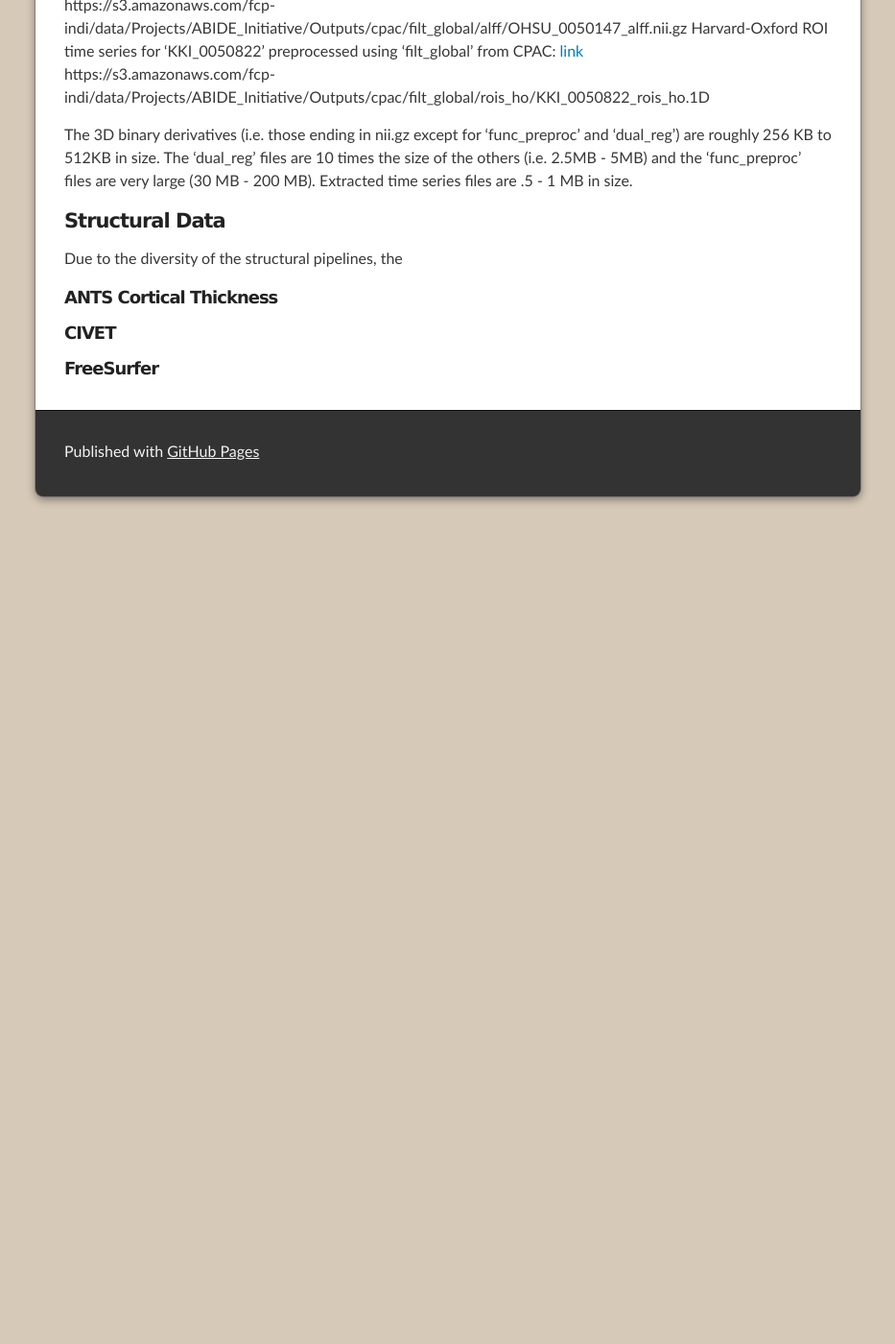
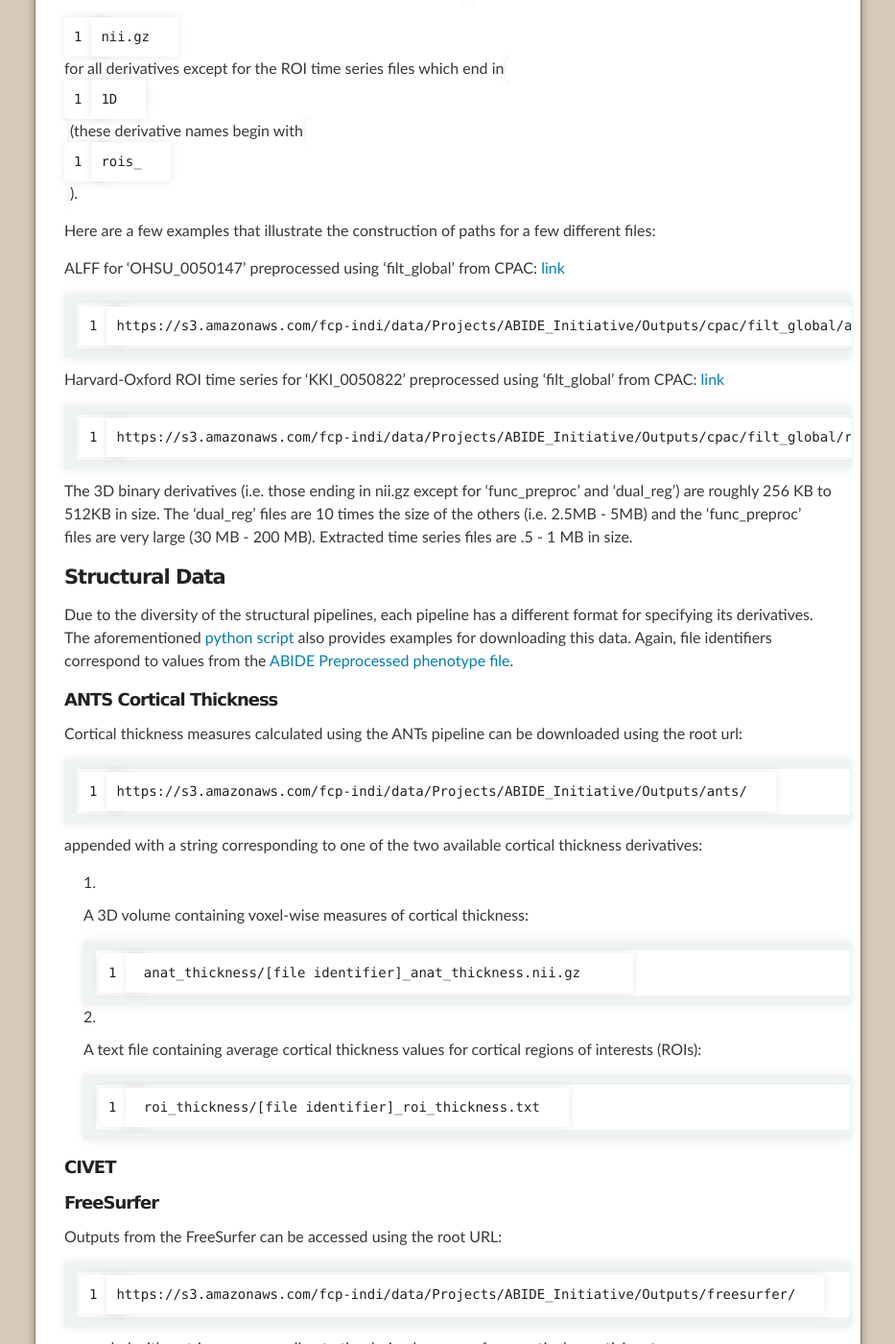
Before and after one commit to preprocessed-connectomes-project/abide, a Jekyll site: the page built from download.md, in a window 1280 px wide and 1400 px high, scrolled down 2010 px. Shown: the whole window at 96% size, without its empty margins (173-1106 px from the left). Built offline with Jekyll 4.4.1, drawn with Linux system fonts in a browser that asks for light colours; before the commit the page ends 2577 px from its top, so only the background shows below that; some of the changed text lies outside the part shown.

Commit message:
updates to download page

```diff
--- a/download.md
+++ b/download.md
@@ -6,6 +6,10 @@
 The results of the ABIDE Preprocessed initiative are available on a public Amazon S3 bucket and on NITRC. The data is available on the S3 bucket as a single file per derivative for each participant, pipeline and strategy, which provides flexibility about the files that are downloaded. The data on NITRC will be stored as a tarfile for each derivative, pipeline and strategy.
 
 ### Accessing data from the Amazon S3 bucket
+Each file in the S3 bucket is accessed using HTTP and is addressed by a corresponding URL. Because of this, data *cannot* be accessed using a ftp or scp client. Instead, a URL is constructed for each desired file, and then this file can be downloaded using an HTTP client such as a web browser, `wget`, `curl` or a custom script. An example python script for downloading a subset of the data based on participant demographics is available [here](path_to_dl_script).
+
+The structure of the data on the S3 bucket can be browsed by opening the bucket root  ([https://s3.amazonaws.com/fcp-indi/data/Projects/ABIDE_Initiative](https://s3.amazonaws.com/fcp-indi/data/Projects/ABIDE_Initiative)) in a web browser.
+
 
 #### Meta-Data
 A spreadsheet that contains phenotypic data and quality assessment information is available at: [https://s3.amazonaws.com/fcp-indi/data/Projects/ABIDE_Initiative/Phenotypic_V1_0b_preprocessed1.csv](https://s3.amazonaws.com/fcp-indi/data/Projects/ABIDE_Initiative/Phenotypic_V1_0b_preprocessed1.csv). Information from this file can be used to select a subset of the data that you would like to download. This file contains all of the information from the [original phenotypic file](http://www.nitrc.org/frs/downloadlink.php/4912) provided with the ABIDE release, which is described in the ABIDE [phenotypic data legend](http://fcon_1000.projects.nitrc.org/indi/abide/ABIDE_LEGEND_V1.02.pdf), except that information about the preprocessed data has been added.
@@ -16,15 +20,14 @@
 
 Several columns contain quality measures from the [PCP Quality Assessment Protocol](http://preprocessed-connectomes-project.github.io/quality-assessment-protocol/) and are illustrated in detail on the [ABIDE Preprocessed quality assessment page](quality_assessment.html):
 
-    anat_cnr, anat_efc, anat_fber, anat_fwhm, anat_qi1, anat_snr,
-    func_efc, func_fber, func_fwhm, func_dvars, func_outlier, func_quality,
-    func_mean_fd, func_num_fd, func_perc_fd, func_gsr
+    anat_cnr, anat_efc, anat_fber, anat_fwhm, anat_qi1, anat_snr, func_efc, func_fber, func_fwhm,
+    func_dvars, func_outlier, func_quality, func_mean_fd, func_num_fd, func_perc_fd, func_gsr
 
 Also on this page are a description of the manual quality assessment annotations included in the columns:
 
-    qc_rater_1, qc_notes_rater_1,
-    qc_anat_rater_2, qc_anat_notes_rater_2, qc_func_rater_2, qc_func_notes_rater_2,
-    qc_anat_rater_3, qc_anat_notes_rater_3, qc_func_rater_3, qc_func_notes_rater_3
+    qc_rater_1, qc_notes_rater_1, qc_anat_rater_2, qc_anat_notes_rater_2, qc_func_rater_2,
+    qc_func_notes_rater_2, qc_anat_rater_3, qc_anat_notes_rater_3, qc_func_rater_3,
+    qc_func_notes_rater_3
 
 The remaining additional column indicates whether the data was included in ([DiMartino et al. 2014](http://www.ncbi.nlm.nih.gov/pubmed/23774715)):
 
@@ -50,23 +53,69 @@
                    rois_cc400 | rois_dosenbach160 | rois_ez | rois_ho | rois_tt | vmhc
     [ezt] = 1D | nii.gz
 
-The file extension is determined by the derivative type. Use `nii.gz` for all derivatives except for the ROI time series files which end in `1D`. These derivative names begin with `rois_`.
+The file extension is determined by the derivative type. Use `nii.gz` for all derivatives except for the ROI time series files which end in `1D` (these derivative names begin with `rois_`).
 
 Here are a few examples that illustrate the construction of paths for a few different files:
 
 ALFF for 'OHSU\_0050147' preprocessed using 'filt\_global' from CPAC: [link](https://s3.amazonaws.com/fcp-indi/data/Projects/ABIDE_Initiative/Outputs/cpac/filt_global/alff/OHSU_0050147_alff.nii.gz)<br>
+
     https://s3.amazonaws.com/fcp-indi/data/Projects/ABIDE_Initiative/Outputs/cpac/filt_global/alff/OHSU_0050147_alff.nii.gz
+
 Harvard-Oxford ROI time series for 'KKI\_0050822' preprocessed using 'filt\_global' from CPAC: [link](https://s3.amazonaws.com/fcp-indi/data/Projects/ABIDE_Initiative/Outputs/cpac/filt_global/rois_ho/KKI_0050822_rois_ho.1D)<br>
+
     https://s3.amazonaws.com/fcp-indi/data/Projects/ABIDE_Initiative/Outputs/cpac/filt_global/rois_ho/KKI_0050822_rois_ho.1D
 
 The 3D binary derivatives (i.e. those ending in nii.gz except for 'func\_preproc' and 'dual\_reg') are roughly 256 KB to 512KB in size. The 'dual\_reg' files are 10 times the size of the others (i.e. 2.5MB - 5MB) and the 'func\_preproc' files are very large (30 MB - 200 MB). Extracted time series files are .5 - 1 MB in size.
 
 
 #### Structural Data
-Due to the diversity of the structural pipelines, the
+Due to the diversity of the structural pipelines, each pipeline has a different format for specifying its derivatives. The aforementioned [python script](link_to_python_script) also provides examples for downloading this data. Again, file identifiers correspond to values from the [ABIDE Preprocessed phenotype file](https://s3.amazonaws.com/fcp-indi/data/Projects/ABIDE_Initiative/Phenotypic_V1_0b_preprocessed1.csv).
 
 ##### ANTS Cortical Thickness
+Cortical thickness measures calculated using the ANTs pipeline can be downloaded using the root url:
+
+    https://s3.amazonaws.com/fcp-indi/data/Projects/ABIDE_Initiative/Outputs/ants/
+
+appended with a string corresponding to one of the two available cortical thickness derivatives:
+
+1. A 3D volume containing voxel-wise measures of cortical thickness:
+
+        anat_thickness/[file identifier]_anat_thickness.nii.gz
+
+2. A text file containing average cortical thickness values for cortical regions of interests (ROIs):
+
+        roi_thickness/[file identifier]_roi_thickness.txt
 
 ##### CIVET
 
 ##### FreeSurfer
+Outputs from the FreeSurfer can be accessed using the root URL:
+
+    https://s3.amazonaws.com/fcp-indi/data/Projects/ABIDE_Initiative/Outputs/freesurfer/
+
+appended with a string corresponding to the derived measure for a particular participant.
+
+Files containing ROI based statistics can be accessed by appending the root URL with a string of the form:
+
+    [derivative]/[file identifier]_[derivatve].stats
+
+Where:
+
+    derivative = stats_aseg | stats_lh_BA | stats_lh_aparc | stats_lh_aparc_a2009a | ...
+                 stats_lh_entorhinal_exvivo | stats_rh_BA | stats_rh_aparc | ...
+                 stats_rh_aparc_a2009a | stats_rh_entorhinal_exvivo | stats_wmparc
+
+Files containing vertex-wise statistics can be accessed appending the root URL with a string of the form:
+
+    surf_[hemisphere]_[measure]/[file identifier]_surf_[hemisphere].[measure]
+
+Where:
+
+    hemisphere = lh | rh
+    measure = area | curv | sulc | thickness | volume
+
+###### For example:
+
+Statistics for left hemisphere ROIs defined by the Destrieux Atlas for `file identifier = CMU_a_0050642` can be downloaded using this [link](https://s3.amazonaws.com/fcp-indi/data/Projects/ABIDE_Initiative/Outputs/freesurfer/stats_lh_aparc_a2009s/CMU_a_0050642_stats_lh.aparc.a2009s.stats):
+
+    https://s3.amazonaws.com/fcp-indi/data/Projects/ABIDE_Initiative/Outputs/freesurfer/stats_lh_aparc_a2009s/CMU_a_0050642_stats_lh.aparc.a2009s.stats
```
